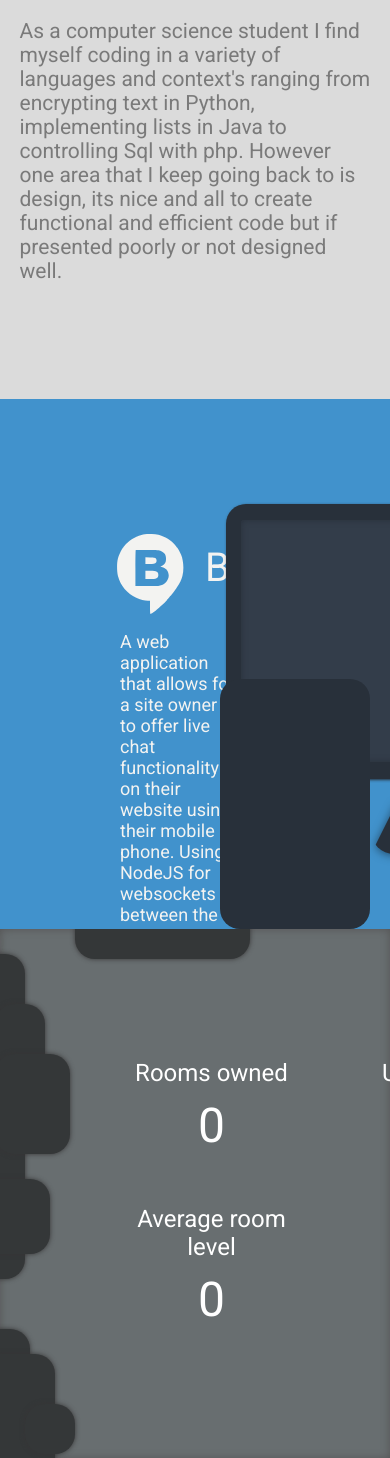
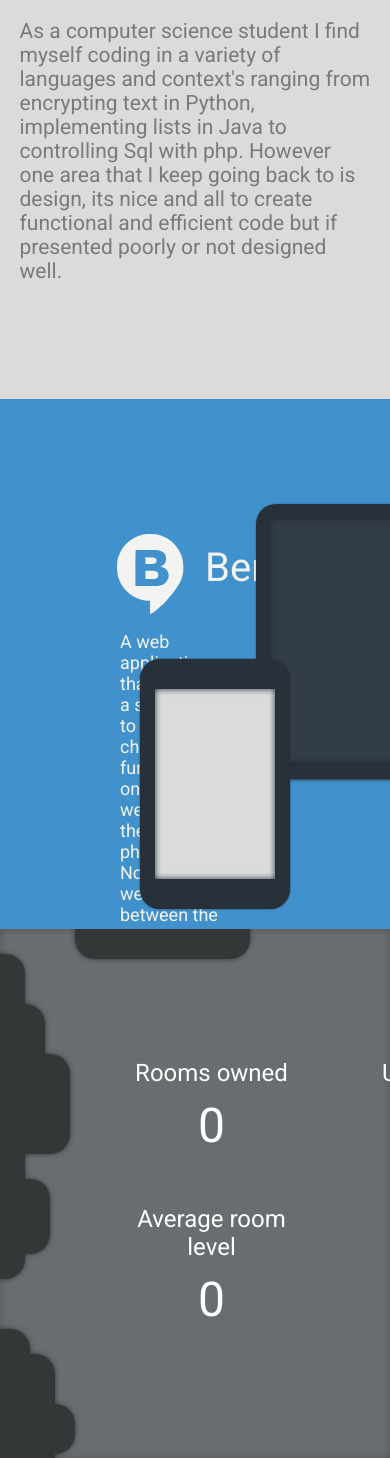
Before and after one commit to BenRF/Site, a PHP site: page /home.php in a window 390 px wide. Shown: the part 845-2303 px from the top of the page. Run offline with PHP 8.4, Linux system fonts and the light colour scheme; some web fonts are replaced.

Commit message:
Fixed positioning for phone and screen for BenM project graphic

```diff
--- a/home.php
+++ b/home.php
@@ -71,7 +71,7 @@
 						<div class="innerScreen"></div>
 				</div>
 				<div class="phoneDrawing">
-					<!-- <div class="phoneScreen"></div> -->
+					<div class="phoneScreen"></div>
 				</div>
 		</div>
 			</div>
--- a/styles.css
+++ b/styles.css
@@ -531,7 +531,7 @@ div.screen {
 		background: #28303a;
 		border-radius: 20px;
 		bottom: 150px;
-		left: 50px;
+		left: 80px;
 		padding: 0px;
 }
 div.innerScreen {
@@ -550,7 +550,7 @@ div.stand {
 		width: 50px;
 		height: 75px;
 		position: absolute;
-		left: 245px;
+		left: 290px;
 		bottom: 100px;
 		border-radius: 0px;
 }
@@ -563,22 +563,24 @@ div.base {
 		width: 100px;
 		position: absolute;
 		bottom: 75px;
-		left: 195px;
+		left: 240px;
 		border-radius: 23px;
 }
 div.phoneDrawing {
+	box-shadow: 0px 0px 2px 0px #28303a;
 	position: absolute;
-	bottom: 0px;
-	right: 20px;
+	bottom: 20px;
+	right: 100px;
 	background: #28303a;
 	width: 150px;
 	height: 250px;
 	border-radius: 20px 20px 20px 20px ;
 }
 div.phoneScreen {
+	box-shadow: inset 0px 0px 6px 0px #28303a;
 	background: #dbdbdb;
-	width: 295px;
-	height: 325px;
-	margin-left: 15px;
-	margin-top: 46px;
+	width: 80%;
+	height: 76%;
+	margin-left: 10%;
+	margin-top: 20%;
 }
```
